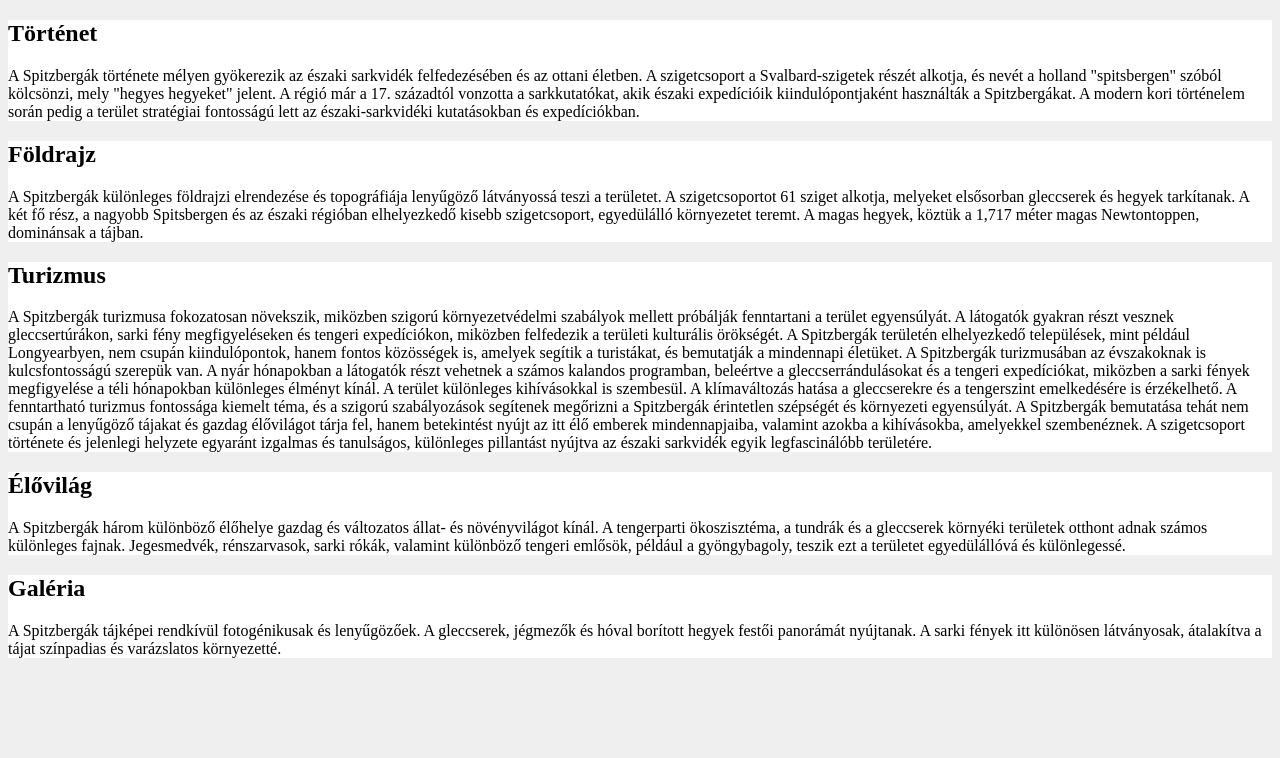
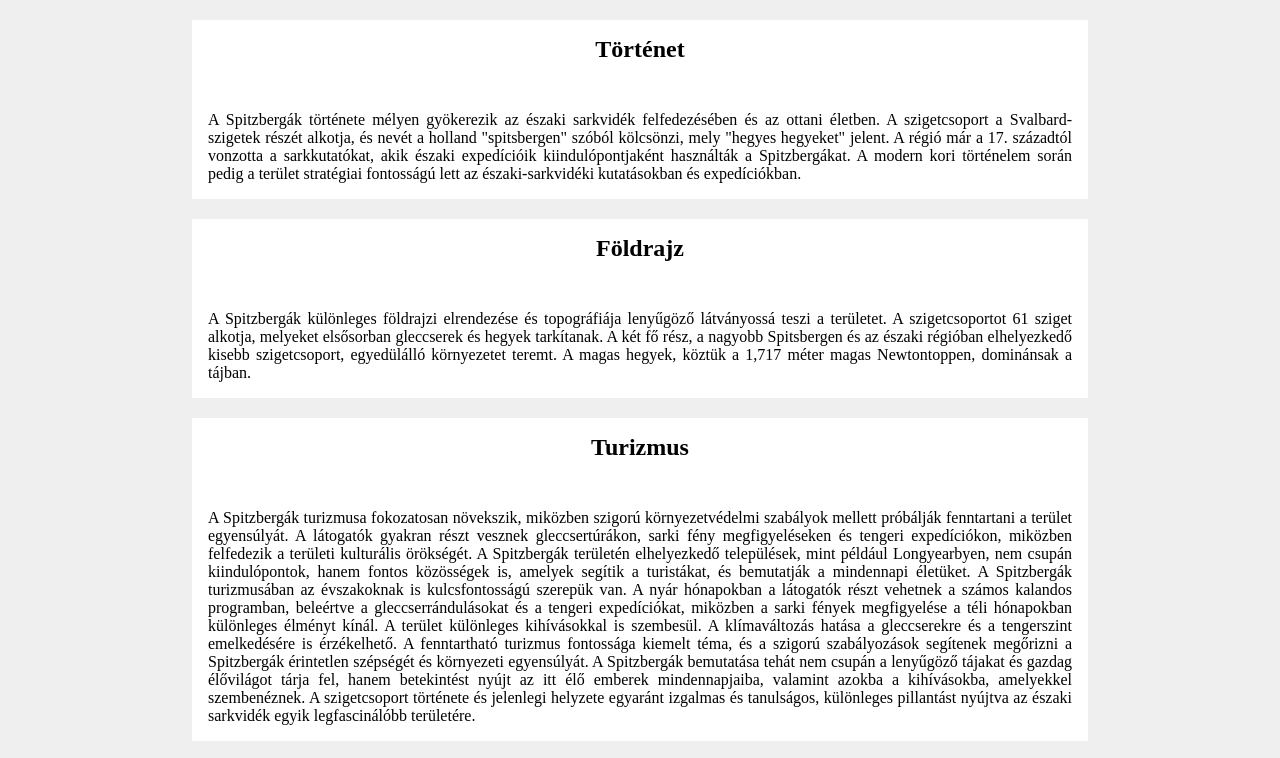
Before and after one commit to datwolfyy/-git-push---set-upstream-spitzbergak_projekt_szofverteszt-master, a plain HTML site: page index.html in a window 1280 px wide. Shown: the top 758 px of the page. Drawn offline with Linux system fonts and the light colour scheme.

Commit message:
modified:   css/index.css

```diff
--- a/css/index.css
+++ b/css/index.css
@@ -1,6 +1,16 @@
 body {
     background-color: #efefef;
+    margin: 0% 15%;
 }
-body div {
+body div, header {
     background-color: white;
 }
+h2 {
+    text-align: center;
+    margin-bottom: 0.5rem;
+    padding: 1rem;
+}
+p {
+    text-align: justify;
+    padding: 1rem;
+}
```
